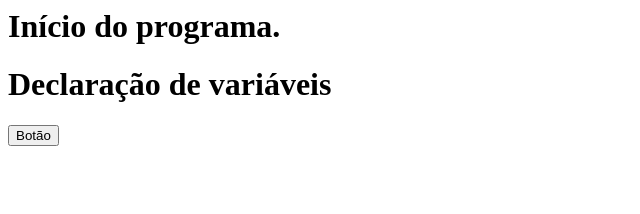
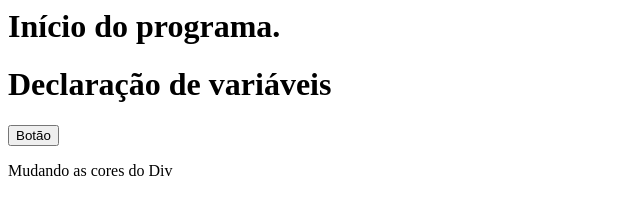
Before and after one commit to anazerlin/checkpoint-javascript, a website: page index.html in a window 1280 px wide. Shown: the whole page, without its empty margins (0-640 px from the left). Drawn offline with Linux system fonts and the light colour scheme.

Commit message:
ex 8 html

```diff
--- a/index.html
+++ b/index.html
@@ -7,10 +7,12 @@
 </head>
 <body>
 <h1>Início do programa.</h1>
+<h1>Declaração de variáveis</h1>
+
+
+<button id="button">Botão</button>
+<div id="pg8">
+   <p>Mudando as cores do Div</p>
+</div>
 </body>
 </html>
-
- <h1>Declaração de variáveis</h1>
-
-
- <button id="button">Botão</button>
```
